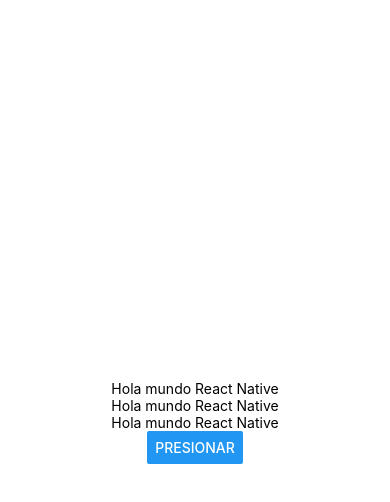
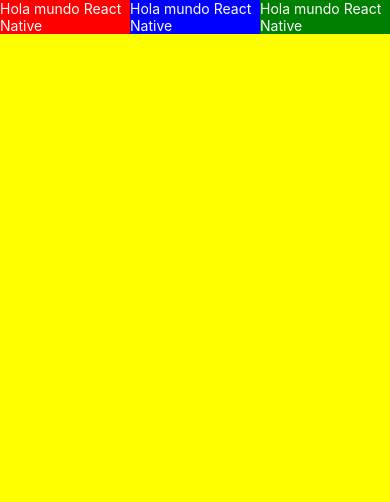
Before and after one commit to GonzaaaXD/PM194, a React Native app in the folder my-blank/: screen / in a window 390 px wide. Shown: the top 502 px of the page. Built offline with nearby package versions, Linux system fonts and the light colour scheme.

Commit message:
practica6

```diff
--- a/my-blank/App.js
+++ b/my-blank/App.js
@@ -2,15 +2,15 @@
 import { StyleSheet, Text, View, Button } from 'react-native';
 import React, {useState} from 'react';
 
-const Texto = () => {
+const Texto = ({style}) => {
   const [contenido, setContenido] = useState('Hola mundo React Native');
   const actualizaTexto = () => {
     setContenido('Estado actualizado del texto');
   };
-  return(<Text onPress={actualizaTexto}>{contenido}</Text>)
+  return(<Text style={[styles.text, style]} onPress={actualizaTexto}>{contenido}</Text>)
 };
 
-const Boton = () => {
+/*const Boton = () => {
   const [titulo, setTitulo] = useState('Presionar');
   const actualizarTitulo = () => {
     setTitulo('Esto es ReactNative');
@@ -18,15 +18,14 @@
   return(
     <Button title={titulo} onPress={actualizarTitulo}></Button>
   )
-}
+}*/
 
 export default function App() {
   return (
     <View style={styles.container}>
-      <Texto></Texto>
-      <Texto></Texto>
-      <Texto></Texto>
-      <Boton></Boton>
+      <Texto style={styles.red}></Texto>
+      <Texto style={styles.blue}></Texto>
+      <Texto style={styles.green}></Texto>
       <StatusBar style="auto" />
     </View>
   );
@@ -35,8 +34,16 @@
 const styles = StyleSheet.create({
   container: {
     flex: 1,
-    backgroundColor: '#fff',
-    alignItems: 'center',
+    backgroundColor: 'yellow',
+    alignItems: 'baseline',
     justifyContent: 'center',
+    flexDirection:'row'
   },
+  text: {
+    color: 'white',
+    fontsize:27,
+  },
+  red:{backgroundColor:'red'},
+  blue:{backgroundColor:'blue'},
+  green:{backgroundColor:'green'},
 });
```
